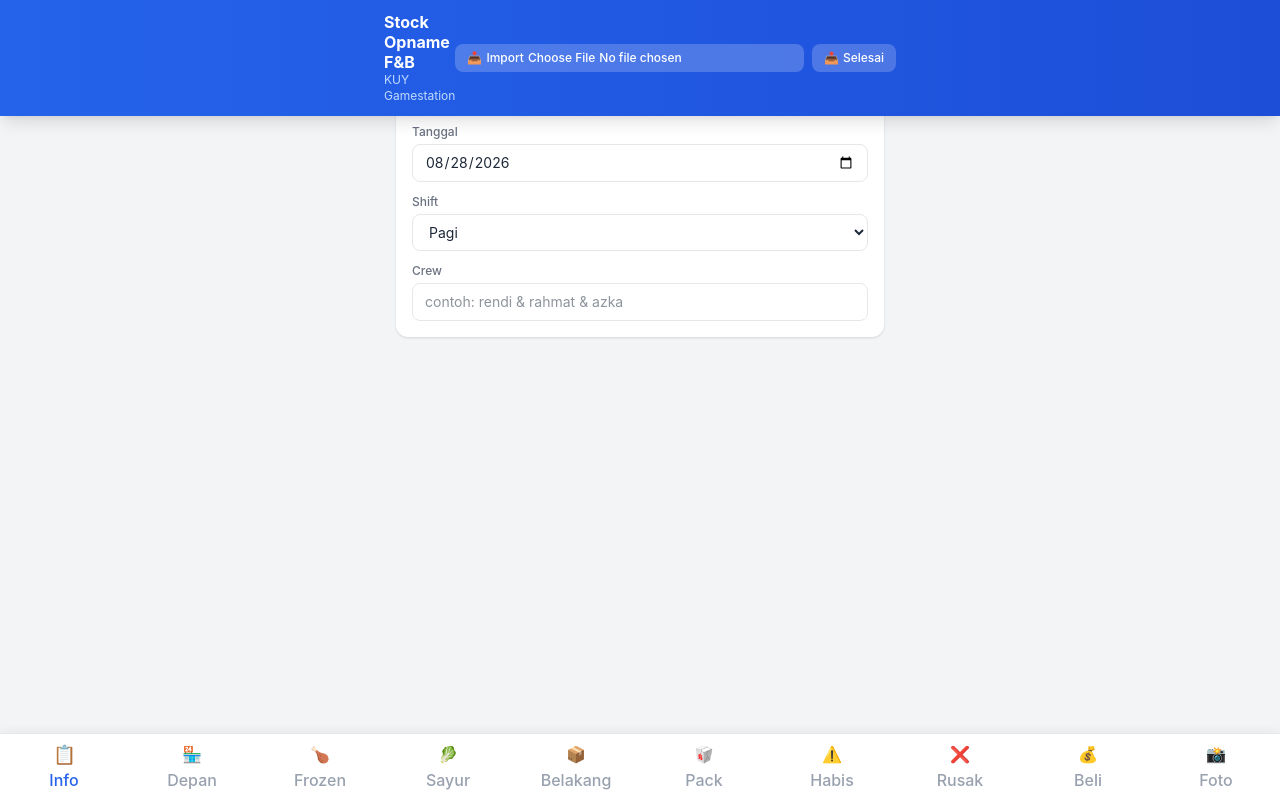
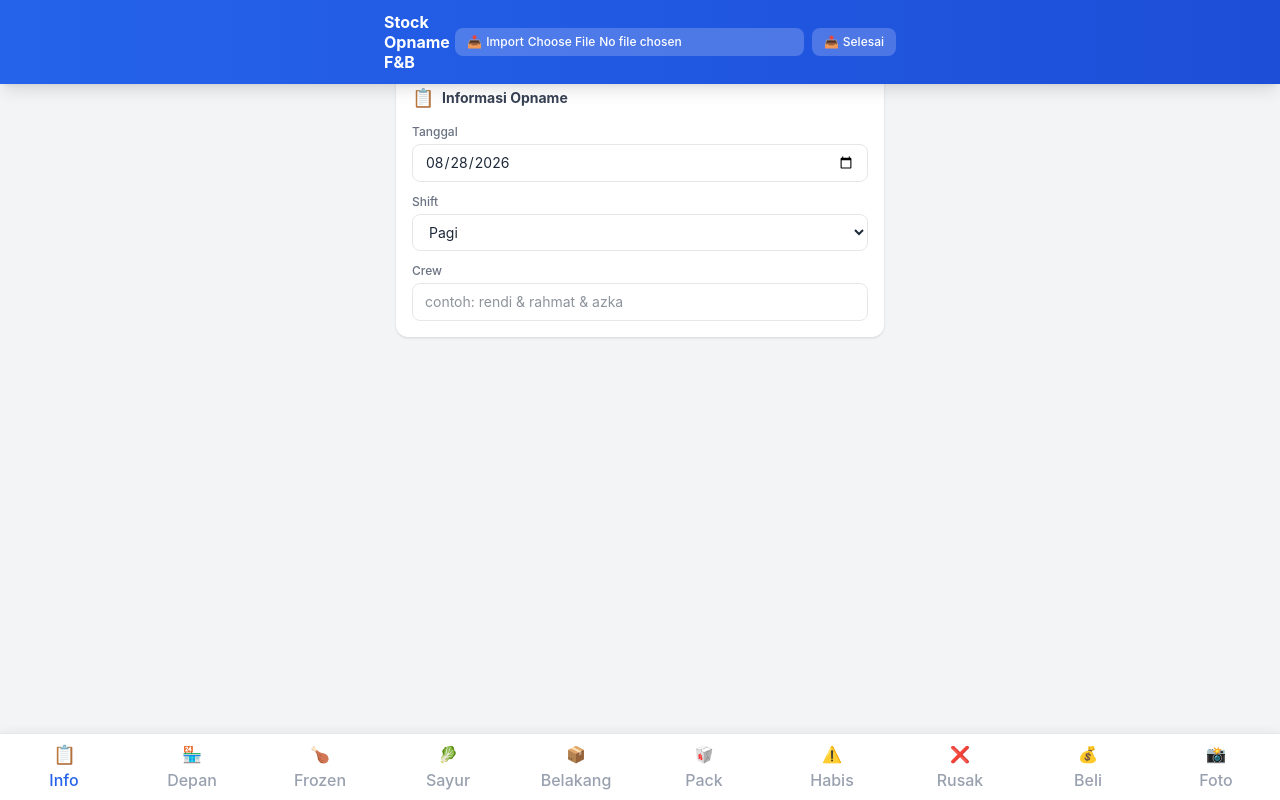
Before and after one commit to indraplrg/opname, a website: page index.html in a window 1280 px wide. Drawn offline with Linux system fonts and the light colour scheme.

Commit message:
small changing

```diff
--- a/index.html
+++ b/index.html
@@ -4,7 +4,7 @@
     <meta charset="UTF-8">
     <meta name="viewport" content="width=device-width, initial-scale=1.0">
     <link rel="stylesheet" href="./Style/app.css">
-    <title>Stock Opname F&B - KUY Gamestation</title>
+    <title>Stock Opname F&B</title>
     <style>
         .tab-content { display: none; }
         .tab-content.active { display: block; }
@@ -26,7 +26,6 @@
         <div class="max-w-lg mx-auto flex items-center justify-between">
             <div>
                 <h1 class="text-base font-bold leading-tight">Stock Opname F&B</h1>
-                <p class="text-blue-200 text-xs">KUY Gamestation</p>
             </div>
             <div class="flex items-center gap-2">
                 <label class="bg-white/20 hover:bg-white/30 px-3 py-1.5 rounded-lg text-xs font-medium transition-colors flex items-center gap-1 cursor-pointer">
```
